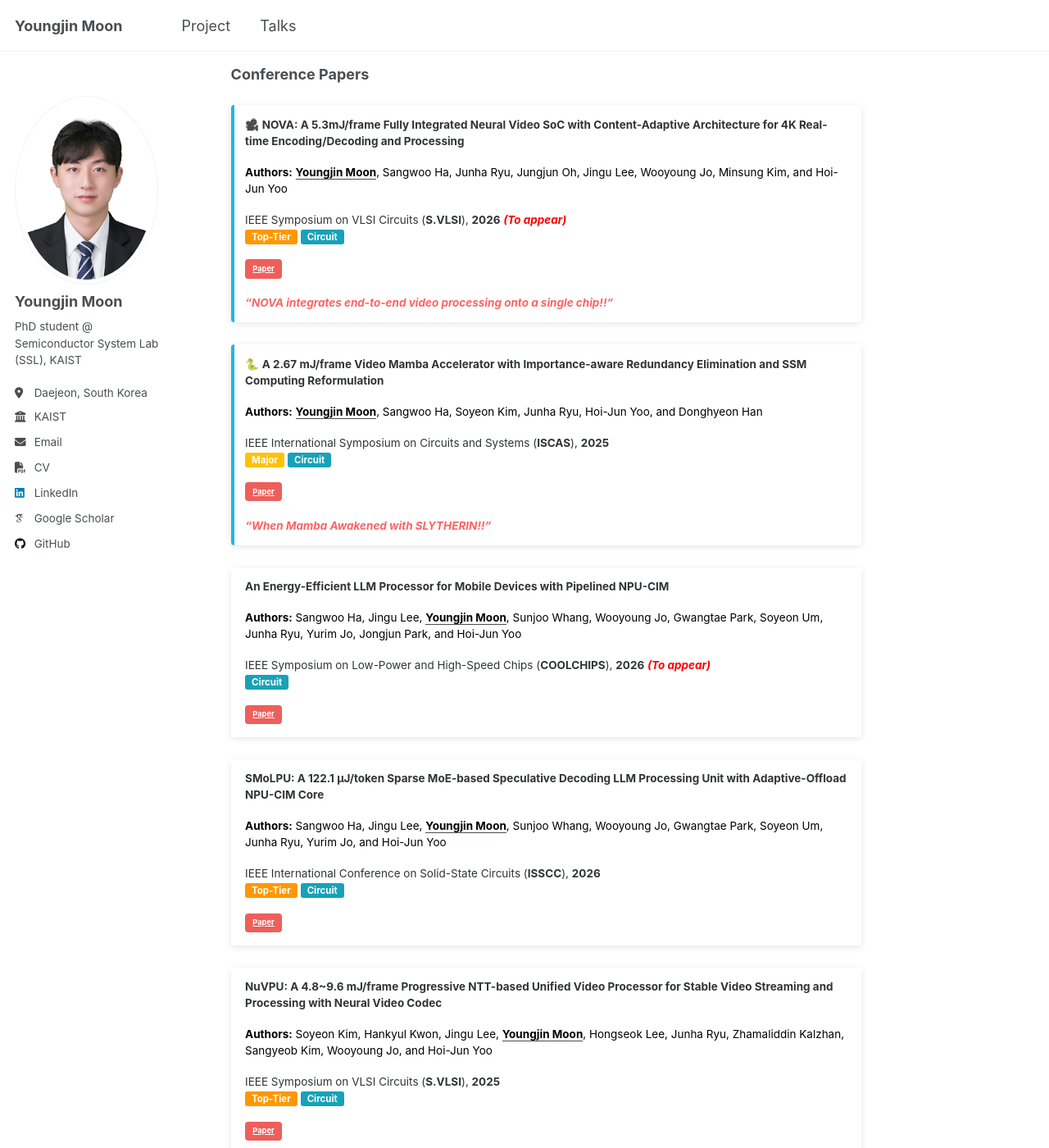
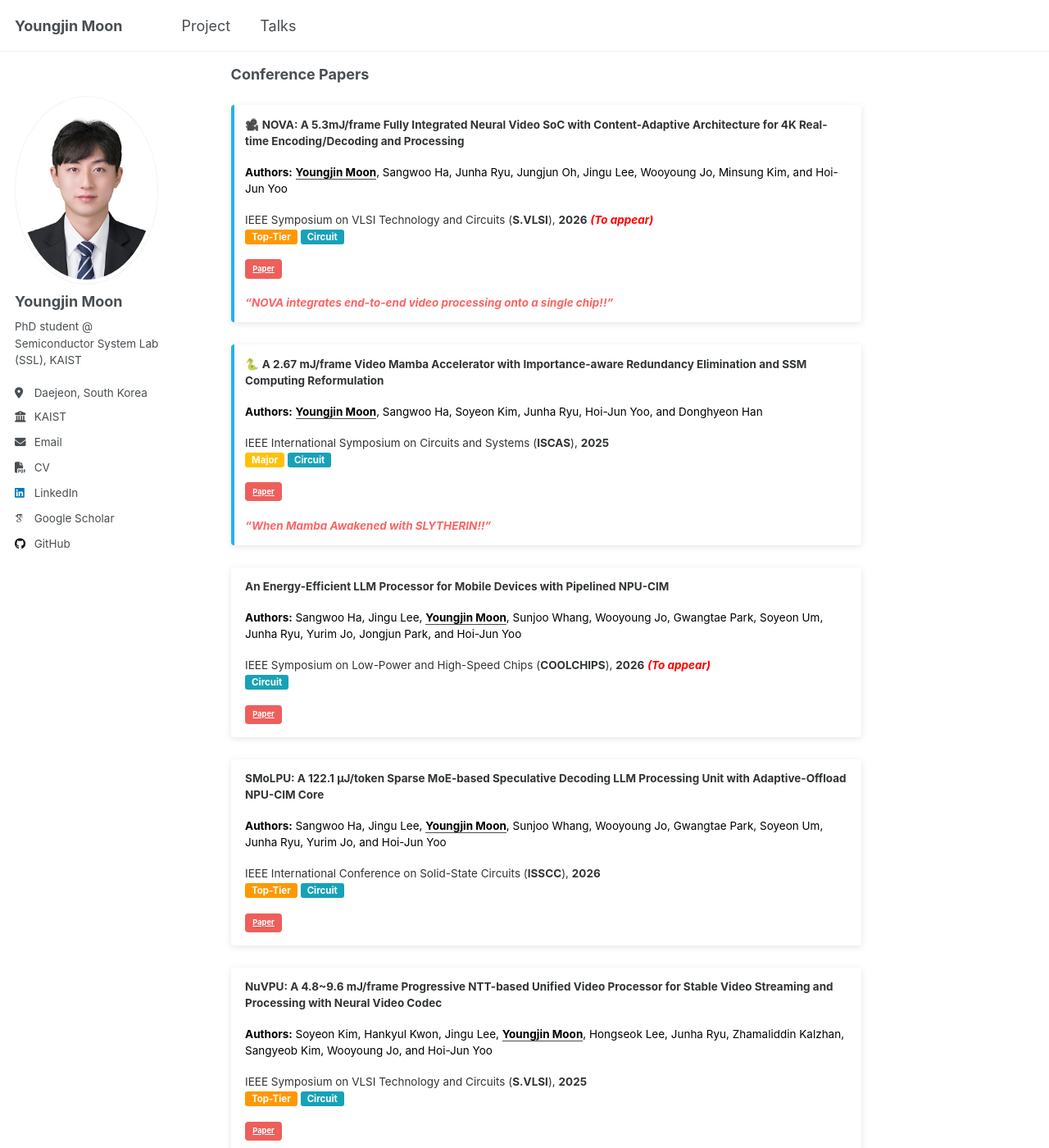
Before and after one commit to yjmoon99/yjmoon99.github.io, a Jekyll site: the page built from _pages/about.md, in a window 1280 px wide and 1400 px high, scrolled down 1108 px. Shown: the whole window at 82% size. Built offline with Jekyll 4.4.1, drawn with Linux system fonts in a browser that asks for light colours; some web fonts are replaced; a script that is not in the unit is left out.

Commit message:
Update Profile

```diff
--- a/_pages/about.md
+++ b/_pages/about.md
@@ -48,7 +48,7 @@ Advised by Professor <span style="color: #0066cc;">**Hoi-Jun Yoo**</span> in <sp
 
 <span style="color: #000; font-weight: bold;">Authors:</span> <span style="color: #000;"><strong><u>Youngjin Moon</u></strong>, Sangwoo Ha, Junha Ryu, Jungjun Oh, Jingu Lee, Wooyoung Jo, Minsung Kim, and Hoi-Jun Yoo</span>
 
-IEEE Symposium on VLSI Circuits (**S.VLSI**), **2026**  <em style="color: red; font-style: italic; font-weight: bold;">(To appear)</em><br>
+IEEE Symposium on VLSI Technology and Circuits (**S.VLSI**), **2026**  <em style="color: red; font-style: italic; font-weight: bold;">(To appear)</em><br>
 <span style="background-color: #ff9800; color: white; padding: 2px 8px; border-radius: 3px; font-size: 0.85em; font-weight: bold;">Top-Tier</span> <span style="background-color: #17a2b8; color: white; padding: 2px 8px; border-radius: 3px; font-size: 0.85em; font-weight: bold;">Circuit</span>
 
 [Paper](#){: .btn .btn--danger .btn--small}
@@ -113,7 +113,7 @@ IEEE International Conference on Solid-State Circuits (**ISSCC**), **2026** <em
 
 <span style="color: #000; font-weight: bold;">Authors:</span> <span style="color: #000;">Soyeon Kim, Hankyul Kwon, Jingu Lee, <strong><u>Youngjin Moon</u></strong>, Hongseok Lee, Junha Ryu, Zhamaliddin Kalzhan, Sangyeob Kim, Wooyoung Jo, and Hoi-Jun Yoo</span>
 
-IEEE Symposium on VLSI Circuits (**S.VLSI**), **2025**
+IEEE Symposium on VLSI Technology and Circuits (**S.VLSI**), **2025**
 <span style="background-color: #ff9800; color: white; padding: 2px 8px; border-radius: 3px; font-size: 0.85em; font-weight: bold;">Top-Tier</span> <span style="background-color: #17a2b8; color: white; padding: 2px 8px; border-radius: 3px; font-size: 0.85em; font-weight: bold;">Circuit</span>
 
 [Paper](https://ieeexplore.ieee.org/abstract/document/11075220){: .btn .btn--danger .btn--small}
```
Also changed, not shown: 1 other file.
